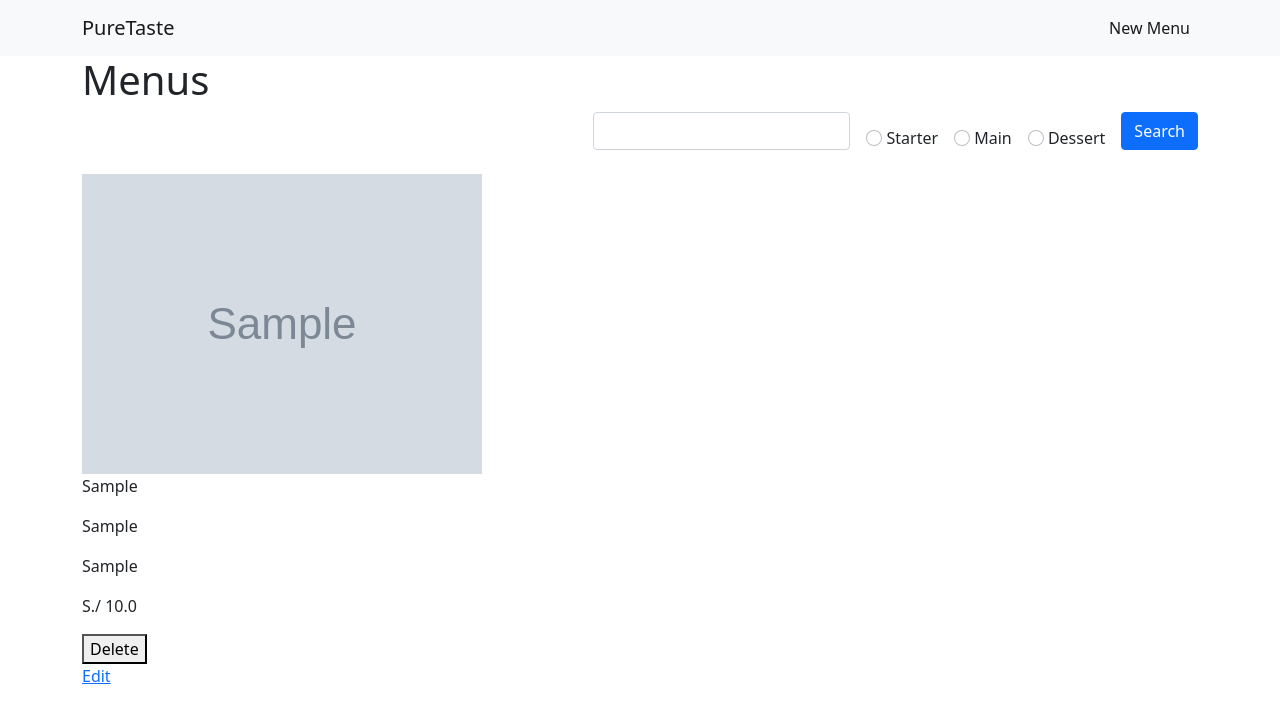
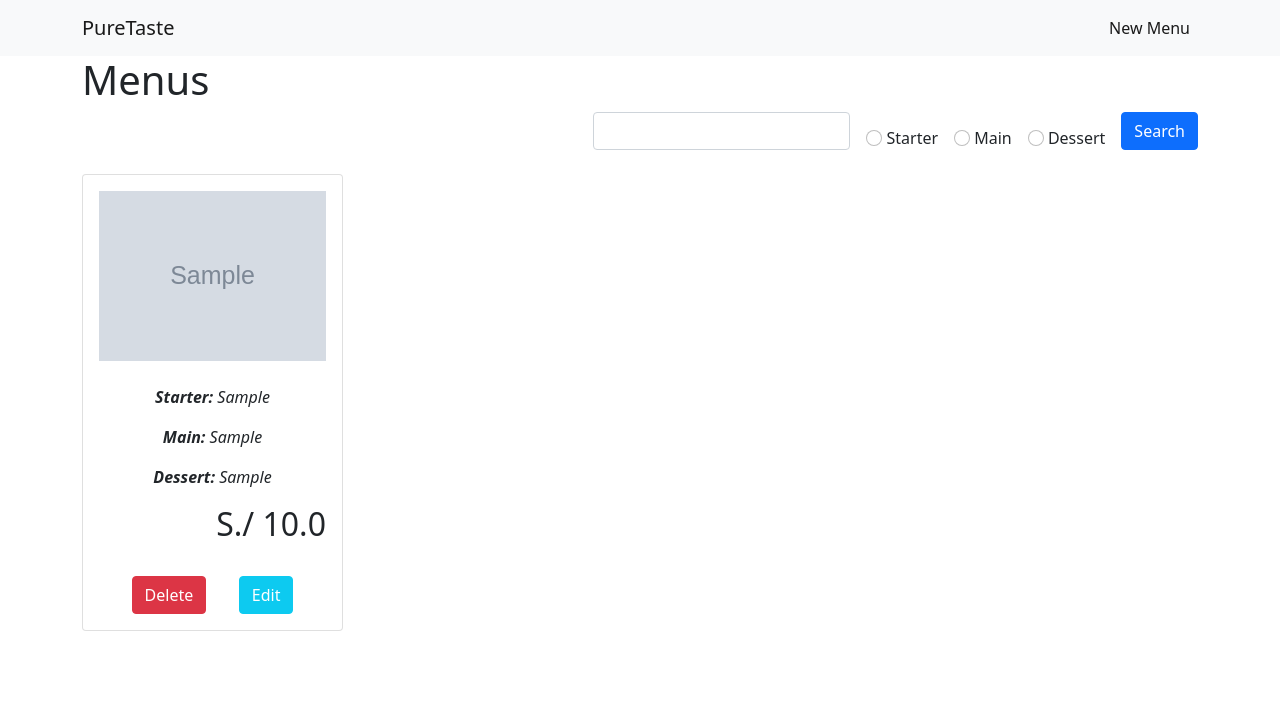
Before and after one commit to MelpCode/django-menus-app, a Django app: page /menus/ in a window 1280 px wide. Shown: the top 723 px of the page. Run offline with Django 4.2, Linux system fonts and the light colour scheme; tables that the repository leaves empty hold one stand-in row (Sample ...).

Commit message:
menus style added

```diff
--- a/django_menus_app/django_menus_app/templates/menus/menus.html
+++ b/django_menus_app/django_menus_app/templates/menus/menus.html
@@ -8,15 +8,27 @@
 
   {% include '../partials/search.html' %}
 
-  {%for menu in menus%}
-    <img src="{{menu.image.url}}"/>
-    <p>{{menu.starter}}</p>
-    <p>{{menu.main}}</p>
-    <p>{{menu.dessert}}</p>
-    <p> S./ {{menu.price}}</p>
-    <form action="{% url 'delete_menu' menu.id %}" method="POST">{%csrf_token%}
-      <button type="submit">Delete</button>
-    </form>
-    <a href="{% url 'edit_menu' menu.id %}">Edit</a>
-  {%endfor%}
+  <div class="row">
+    {%for menu in menus%}
+        <div class="col-md-3">
+          <div class="card card-body">
+            <img class="img-fluid" src="{{menu.image.url}}"/>
+            <div class="text-center fst-italic mt-4">
+              <p> <span class="fw-bold">Starter:</span>  {{menu.starter}}</p>
+              <p> <span class="fw-bold">Main:</span> {{menu.main}}</p>
+              <p> <span class="fw-bold">Dessert:</span> {{menu.dessert}}</p>
+            </div>
+            <h2 class="text-end"> S./ {{menu.price}}</h2>
+            <div class="d-flex justify-content-evenly mt-4">
+              <form action="{% url 'delete_menu' menu.id %}" method="POST">{%csrf_token%}
+                <button class="btn btn-danger "type="submit">Delete</button>
+              </form>
+              <a class="btn btn-info text-white" href="{% url 'edit_menu' menu.id %}">Edit</a>
+            </div>
+          </div>
+
+        </div>
+    {%endfor%}
+  </div>
+
 {%endblock%}
```
